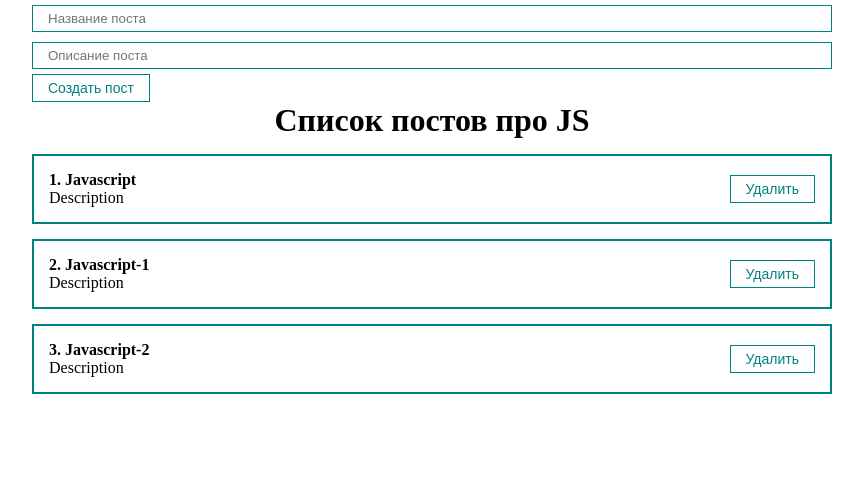
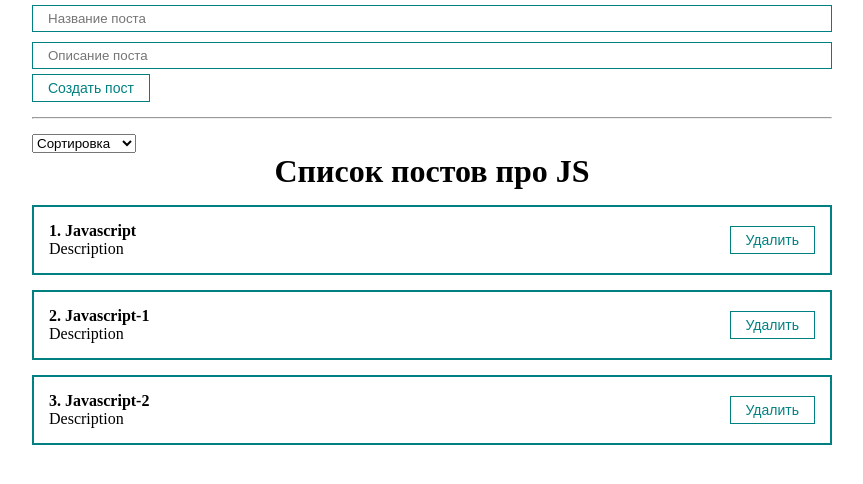
Before and after one commit to evgenyk-nn/react-fund-course, a React (Create React App) app: page / in a window 1280 px wide. Shown: the top 484 px of the page, without its empty margins (208-1071 px from the left). Built offline with nearby package versions, Linux system fonts and the light colour scheme.

Commit message:
added the implementation of sorting posts (сортировка постов)

```diff
--- a/src/App.js
+++ b/src/App.js
@@ -7,6 +7,7 @@
 import MyButton from './components/UI/button/MyButton';
 import MyInput from './components/UI/input/MyInput';
 import PostForm from './components/PostForm';
+import MySelect from './components/UI/select/MySelect';
 
 
 function App() {
@@ -35,6 +36,8 @@
   // const [body, setBody] = useState('')
   // const bodyInputRef = useRef();
 
+  const [selectedSort, setSelectedSort] = useState('')
+
   const createPost = (newPost) => {
     setPosts([...posts, newPost])
   }
@@ -44,11 +47,30 @@
     setPosts(posts.filter(p => p.id !== post.id))
   }
 
+  const sortPosts = (sort) => {
+    setSelectedSort(sort);
+    setPosts([...posts].sort((a, b) => a[sort].localeCompare(b[sort])))
+  }
 
   return (
     <div className="App">
       <PostForm create={createPost}/>
-      {posts.length !== 0
+      <hr style={{margin: '15px 0'}}/>
+      <div>
+        <MySelect
+          value={selectedSort}
+          onChange={sortPosts}
+          defaultValue="Сортировка"
+          options={[
+            {value: 'title', name: 'По названию'},
+            {value: 'body', name: 'По описанию'},
+          ]}
+
+        />
+      </div>
+
+      {/* условная отрисовка */}
+      {posts.length
         ?
         <PostList remove={removePost} posts={posts} title="Список постов про JS"/>
         :
--- /dev/null
+++ b/src/components/UI/select/MySelect.jsx
@@ -0,0 +1,20 @@
+import React from 'react';
+
+const MySelect = ({options, defaultValue, value, onChange}) => {
+    return (
+        <select
+            value={value}
+            onChange={event => onChange(event.target.value)}
+        >
+            <option disabled value="">{defaultValue}</option>
+            {options.map(option =>
+                <option key={option.value} value={option.value}>
+                    {option.name}
+                </option>
+
+            )}
+        </select>
+    );
+};
+
+export default MySelect;
```
Also changed, not shown: src/components/UI/select/MySelect.module.css (added).
